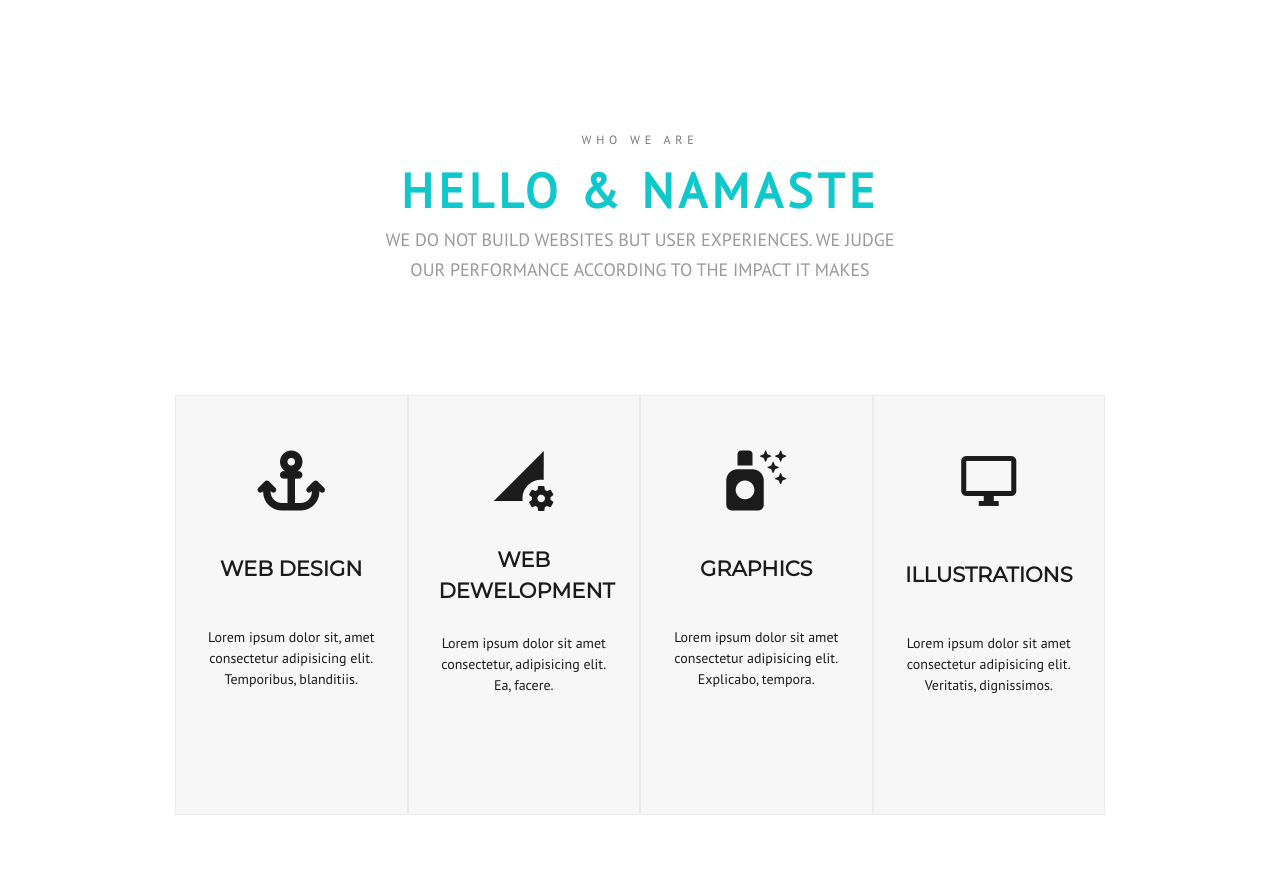
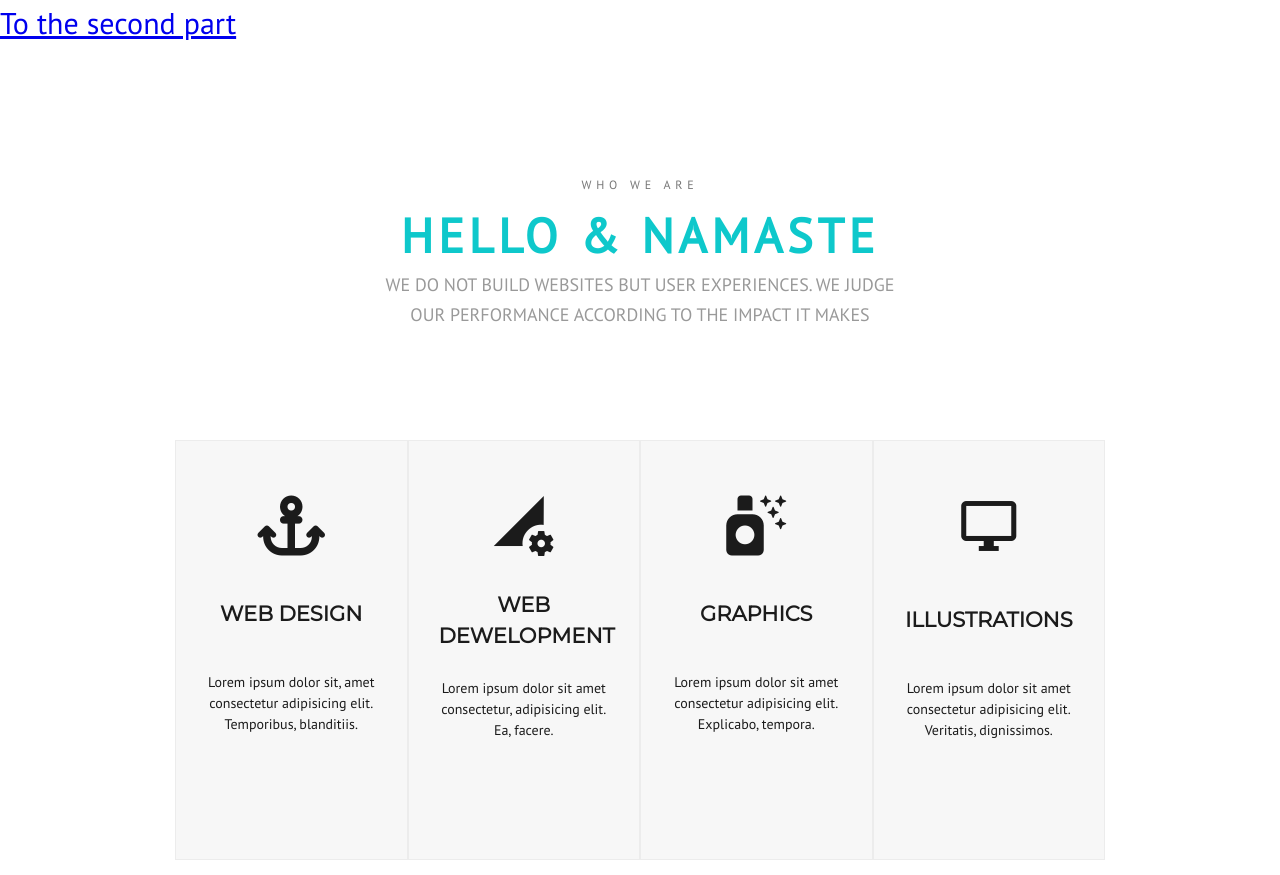
Before and after one commit to Klimov-V/box_model, a plain HTML site: page index.html in a window 1280 px wide. Before the commit the page ends 830 px from the top, so only its background shows below. Drawn offline with Linux system fonts and the light colour scheme.

Commit message:
add link to second part

```diff
--- a/index.html
+++ b/index.html
@@ -13,7 +13,7 @@
 </head>
 
 <body>
-
+    <a style="font-size: 30px;" href="https://klimov-v.github.io/box_model_sec/" target="_blank">To the second part</a>
     <div class="container">
         <header>
             <div class="title">who we are</div>
```
